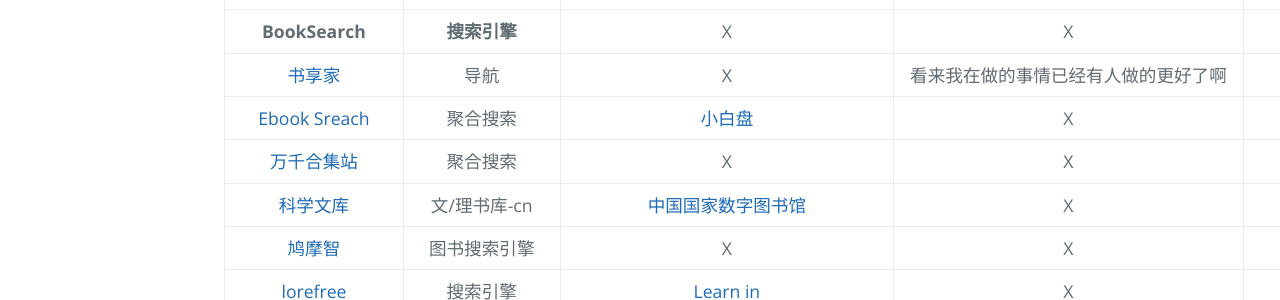
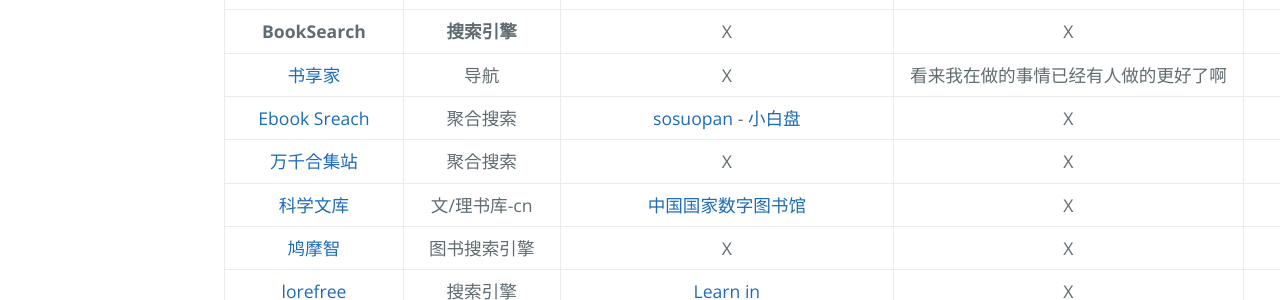
Before and after one commit to AmbroseRen/test, a Jekyll site: the page built from Library/BookSearch.md, in a window 1280 px wide and 900 px high, scrolled down 320 px. Shown: the part 154-454 px from the top of the window. Built offline with Jekyll 4.4.1, drawn with Linux system fonts in a browser that asks for light colours; our own code applies the rules of GitHub Pages for plain Markdown files; the repository's description, which GitHub fills in, is left out.

Commit message:
Update BookSearch.md

```diff
--- a/Library/BookSearch.md
+++ b/Library/BookSearch.md
@@ -16,7 +16,7 @@
 | [二次寒树](https://echs.herokuapp.com/) | 杂志 | X | X | X |
 | __BookSearch__ | __搜索引擎__ | X | X | X |
 | [书享家](http://shuxiangjia.cn/) | 导航 | X | 看来我在做的事情已经有人做的更好了啊 | X |
-| [Ebook Sreach](https://ebook.blinkol.com/#/) | 聚合搜索 | [小白盘](https://www.xiaobaipan.com/) | X | X |
+| [Ebook Sreach](https://ebook.blinkol.com/#/) | 聚合搜索 | [sosuopan](https://m.sosuopan.cn/) - [小白盘](https://www.xiaobaipan.com/) | X | X |
 | [万千合集站](http://www.hejizhan.com/bbs/) | 聚合搜索 | X | X | X |
 | [科学文库](https://book.sciencereading.cn/shop/main/Login/shopFrame.do) | 文/理书库-cn | [中国国家数字图书馆](http://www.nlc.cn/) | X | X |
 | [鸠摩智](https://www.jiumodiary.com/) | 图书搜索引擎 | X | X | X |
```
